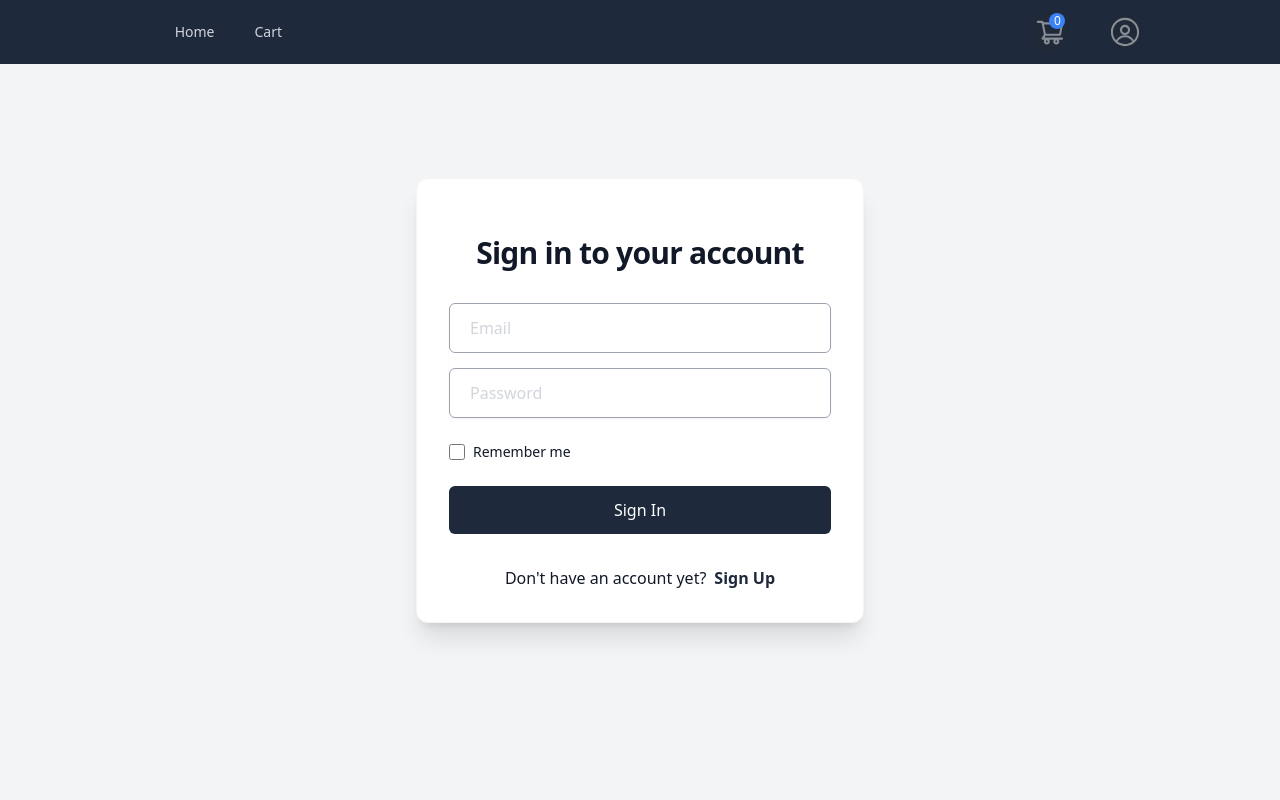
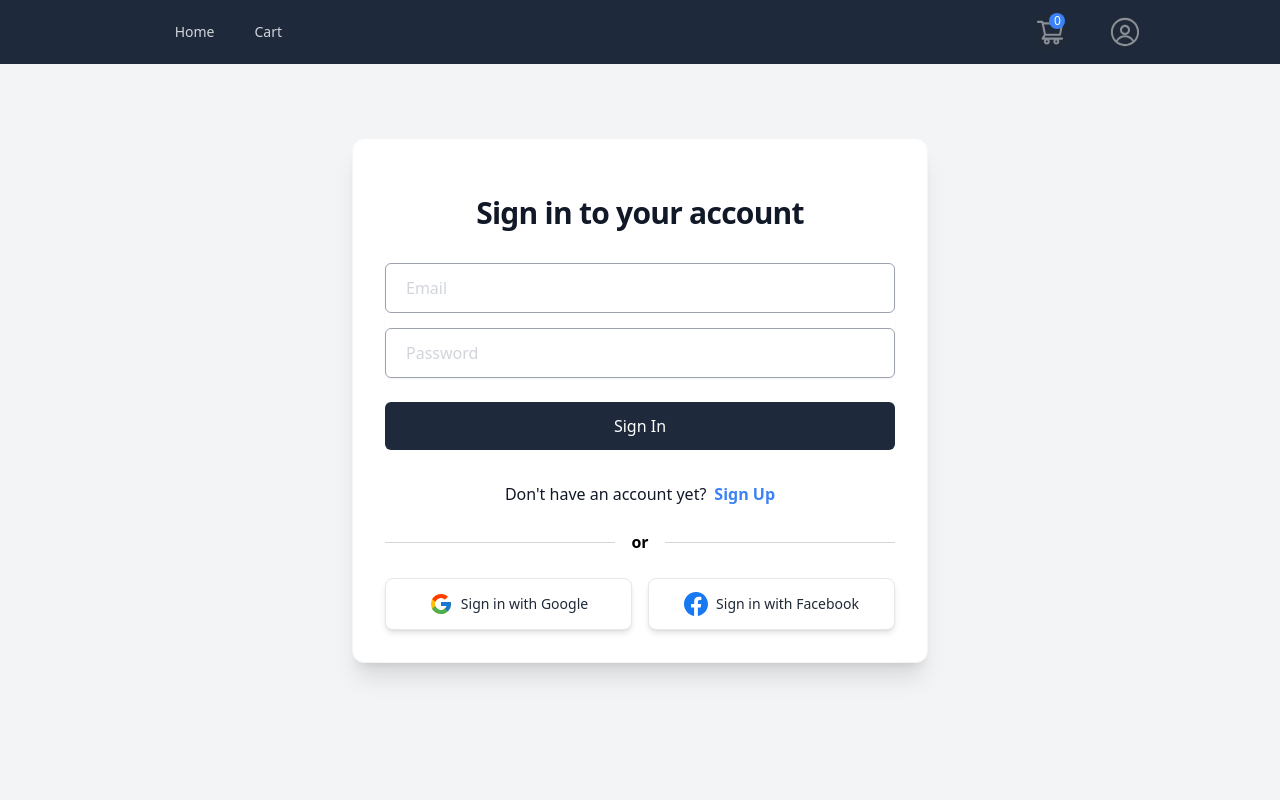
Before and after one commit to Sabbirhossain97/GadgetShop-Nextjs-Firebase, a Next.js app: page /Signin in a window 1280 px wide. Shown: the top 800 px of the page. Built offline with nearby package versions, Linux system fonts and the light colour scheme; no server answers.

Commit message:
added google and facebook authentication

```diff
--- a/components/Navbar.jsx
+++ b/components/Navbar.jsx
@@ -1,4 +1,4 @@
-import React, { useContext, useEffect, useState } from "react";
+import React, { useContext, useEffect, useState, useLayoutEffect } from "react";
 import { Context } from "../context";
 import Link from "next/link";
 import { AiOutlineShoppingCart } from "react-icons/ai";
@@ -11,29 +11,41 @@ import toast from "react-hot-toast";
 import Notification from "./subcomponents/Notification";
 
 const auth = getAuth(firebaseAapp);
+
+function useWindowSize() {
+  const [size, setSize] = useState([0, 0]);
+  useLayoutEffect(() => {
+    function updateSize() {
+      setSize([window.innerWidth, window.innerHeight]);
+    }
+    window.addEventListener("resize", updateSize);
+    updateSize();
+    return () => window.removeEventListener("resize", updateSize);
+  }, []);
+  return size;
+}
+
 export default function Navbar() {
   const getData = useContext(Context);
   const [openDropDown, setOpenDropDown] = useState(false);
   const [state, dispatch] = getData?.cartReducer;
-  const [avatar, setAvatar] = getData?.userAvatar;
   const [cartTotalValue, setCartTotalValue] = getData?.cartTotal;
-  const [isLoggedIn, setIsLoggedIn] = getData?.isAuth;
+  const [user, setUser] = getData?.isAuth;
   const [isOpen, setIsOpen] = useState(false);
   const [isSideBarOpen, setIsSideBarOpen] = useState(false);
   const [role, setRole] = useState("");
+  const [browserWindow, setBrowserWindow] = useState(null);
+  const [width, height] = useWindowSize();
   const router = useRouter();
-
-  console.log(isLoggedIn);
-  useEffect(() => {
-    const getUser = localStorage.getItem("user");
-    setRole(getUser);
-    if (getUser) {
-      setIsLoggedIn(true);
-    } else {
-      setIsLoggedIn(false);
-    }
-  }, []);
-
+  // useEffect(() => {
+  //   const getUser = localStorage.getItem("user");
+  //   setRole(getUser);
+  //   if (getUser) {
+  //     setIsLoggedIn(true);
+  //   } else {
+  //     setIsLoggedIn(false);
+  //   }
+  // }, []);
   const handleSignOut = async () => {
     await signOut(auth);
     dispatch({ type: "CLEAR_ALL" });
@@ -48,18 +60,18 @@ export default function Navbar() {
     }
   };
   const goToCart = () => {
-    if (window.innerWidth < 800) {
-      setIsSideBarOpen(!isSideBarOpen);
-    } else if (window.innerWidth > 800) {
-      setIsSideBarOpen(!isSideBarOpen);
-      if (!isLoggedIn) {
-        router.push("/Signin");
-      } else {
-        router.push("/Shop/Cart");
-      }
+    if (width < 800) {
+      setIsSideBarOpen(true);
+    } else if (width > 800) {
+      setIsSideBarOpen(false);
+      router.push("/Shop/Cart");
+      // if (!user) {
+      //   router.push("/Signin");
+      // } else {
+      //   router.push("/Shop/Cart");
+      // }
     }
   };
-
   return (
     <nav className="bg-slate-800 fixed right-0 left-0 top-0 z-10">
       <CartSideBar
@@ -67,9 +79,9 @@ export default function Navbar() {
         isSideBarOpen={isSideBarOpen}
       />
 
-      <div className="mx-auto w-10/12 px-2 sm:px-6 lg:px-8 ">
+      <div className="mx-auto w-full md:w-10/12 px-2 sm:px-6 lg:px-8  ">
         <div className="relative flex h-16 items-center justify-between">
-          <div className="absolute inset-y-0 left-0 flex items-center sm:hidden">
+          <div className="absolute inset-y-0 left-0 flex items-center sm:hidden ">
             <button
               type="button"
               className="inline-flex items-center justify-center rounded-md p-2 text-gray-400 hover:bg-gray-700 hover:text-white focus:outline-none focus:ring-2 focus:ring-inset focus:ring-white"
@@ -121,7 +133,7 @@ export default function Navbar() {
                   </p>
                 </Link>
 
-                {isLoggedIn ? (
+                {user ? (
                   <p
                     onClick={goToCart}
                     className="cursor-pointer text-gray-300 hover:bg-gray-700 hover:text-white rounded-md px-3 py-2 text-sm font-medium"
@@ -159,8 +171,12 @@ export default function Navbar() {
                   onClick={() => setOpenDropDown(!openDropDown)}
                 >
                   <span className="sr-only">Open user menu</span>
-                  {isLoggedIn ? (
-                    <img className="h-8 w-8 rounded-full" src={avatar} alt="" />
+                  {user ? (
+                    <img
+                      className="h-8 w-8 rounded-full"
+                      src={user?.photoURL}
+                      alt=""
+                    />
                   ) : (
                     <RxAvatar className="w-8 h-8 text-gray-100/50" />
                   )}
@@ -194,7 +210,7 @@ export default function Navbar() {
                     ""
                   )}
 
-                  {isLoggedIn ? (
+                  {user ? (
                     <p
                       onClick={handleSignOut}
                       className="cursor-pointer block px-4 py-2 text-sm text-gray-700"
@@ -235,7 +251,7 @@ export default function Navbar() {
               </p>
             </Link>
 
-            {isLoggedIn ? (
+            {user ? (
               <p
                 onClick={goToCart}
                 className="cursor-pointer text-gray-300 hover:bg-gray-700 hover:text-white rounded-md px-3 py-2 text-sm font-medium"
--- a/components/Reducers/reducer.js
+++ b/components/Reducers/reducer.js
@@ -5,10 +5,6 @@ export const reducer = (state, action) => {
     case "ADD_PRODUCT":
       let existingProduct = state.items.find((currentElm) => {
         if (currentElm.id === action.id) {
-          toast.warn("Item already in the cart!", {
-            position: "top-center",
-            toastId: "warn1",
-          });
           return currentElm;
         }
       });
--- a/pages/Shop/Cart.jsx
+++ b/pages/Shop/Cart.jsx
@@ -24,7 +24,6 @@ export default function Cart() {
       state.items.reduce((acm, currentElm) => acm + currentElm.quantity, 0)
     );
   }, [state]);
-  console.log(state);
   return (
     <div>
       <Navbar />
--- a/pages/Shop/Checkout.jsx
+++ b/pages/Shop/Checkout.jsx
@@ -15,7 +15,7 @@ export default function Checkout() {
       <Navbar />
       <div className="mx-auto w-11/12 relative ">
         <div className=" ">
-          <div className="relative md:flex md:flex-row md:items-center md:justify-center flex flex-col min-h-screen mt-16  ">
+          <div className=" relative md:flex md:flex-row md:items-center md:justify-center flex flex-col min-h-screen mt-16 flex-wrap ">
             {/* form section */}
             <div className=" absolute top-20 left-10 md:top-24 md:left-48 flex flex-row rounded-md text-xl font-medium text-black ">
               <Link href="/">
--- a/pages/Signin.jsx
+++ b/pages/Signin.jsx
@@ -8,6 +8,14 @@ import { Context } from "../context";
 import signIn from "../services/signin";
 import Spinner from "../components/subcomponents/Spinner";
 import Notification from "../components/subcomponents/Notification";
+import { FcGoogle } from "react-icons/fc";
+import { BsFacebook } from "react-icons/bs";
+import {
+  auth,
+  googleProvider,
+  facebookAuthProvider,
+} from "../services/authproviders";
+import { signInWithPopup } from "firebase/auth";
 
 export default function Signin() {
   const getData = useContext(Context);
@@ -15,6 +23,7 @@ export default function Signin() {
   const [password, setPassword] = useState("");
   const [loading, setLoading] = useState(false);
   const [user, setUser] = useState({});
+  const [error, setError] = useState("");
   const router = useRouter();
 
   const handleSubmit = async (e) => {
@@ -23,7 +32,7 @@ export default function Signin() {
       setLoading(true);
       const { user, error } = await signIn(email, password);
       if (error) {
-        console.log(error);
+        setError(error.message);
       } else {
         setUser(user);
       }
@@ -31,24 +40,48 @@ export default function Signin() {
       console.log(error);
     } finally {
       setLoading(false);
-         toast.success("Logged in!", {
-           position: "top-center",
-         });
-         router.push("/")
+      // toast.success("Logged in!", {
+      //   position: "top-center",
+      // });
+      // router.push("/");
+      setEmail("");
+      setPassword("");
     }
+  };
+  const signUpWithGoogle = () => {
+    signInWithPopup(auth, googleProvider)
+      .then((result) => {
+        console.log(result);
+      })
+      .catch((error) => console.log(error));
+  };
+  const signUpWithFacebook = () => {
+    signInWithPopup(auth, facebookAuthProvider)
+      .then((result) => {
+        console.log(result);
+      })
+      .catch((error) => console.log(error));
   };
 
   return (
     <div>
       <Navbar />
-      <Notification/>
+      <Notification />
       <div className="bg-gray-100 flex min-h-screen items-center justify-center px-4 py-12 sm:px-6 lg:px-8">
-        <div className="bg-white w-full max-w-md space-y-8 border border-gray-100 p-8 rounded-xl shadow-xl">
+        <div className="bg-white w-full max-w-xl space-y-8 border border-gray-100 p-8 rounded-xl shadow-xl">
           <div>
             <h2 className="mt-6 text-center text-3xl font-bold tracking-tight text-gray-900">
               Sign in to your account
             </h2>
           </div>
+          {error ? (
+            <div className="border p-3 border-red-400 bg-red-100/50 text-center">
+              <p className="text-red-500">{error} </p>
+            </div>
+          ) : (
+            ""
+          )}
+
           <form className="mt-8 space-y-6">
             <input type="hidden" name="remember" value="true" />
             <div className="-space-y-px rounded-md shadow-sm">
@@ -63,7 +96,10 @@ export default function Signin() {
                   autoComplete="current-email"
                   required
                   value={email}
-                  onChange={(e) => setEmail(e.target.value)}
+                  onChange={(e) => {
+                    setEmail(e.target.value);
+                    setError("");
+                  }}
                   className="placeholder:text-gray-300 text-base font-medium text-left text-slate-800  focus:ring-blue-500 focus:border-blue-500 block w-full pl-5 p-3 rounded-md bg-white border border-gray-400"
                   placeholder="Email"
                 />
@@ -86,23 +122,6 @@ export default function Signin() {
               </div>
             </div>
 
-            <div className="flex items-center justify-between">
-              <div className="flex items-center">
-                <input
-                  id="remember-me"
-                  name="remember-me"
-                  type="checkbox"
-                  className="h-4 w-4 rounded border-gray-300 text-indigo-600 focus:ring-indigo-600"
-                />
-                <label
-                  htmlFor="remember-me"
-                  className="ml-2 block text-sm text-gray-900"
-                >
-                  Remember me
-                </label>
-              </div>
-            </div>
-
             <div>
               <button
                 type="submit"
@@ -121,11 +140,38 @@ export default function Signin() {
                   </span>
 
                   <Link href="/Signup">
-                    <span className="ml-2 text-base font-bold text-center text-slate-800 hover:text-blue-700">
+                    <span className="ml-2 text-base font-semibold text-center text-blue-500 hover:text-blue-700">
                       Sign Up
                     </span>
                   </Link>
                 </p>
+              </div>
+            </div>
+            <div className="my-4 flex items-center before:mt-0.5 before:flex-1 before:border-t before:border-neutral-300 after:mt-0.5 after:flex-1 after:border-t after:border-neutral-300">
+              <p className="mx-4 mb-0 text-center font-semibold dark:text-slate-900">
+                or
+              </p>
+            </div>
+            <div className="flex flex-row w-full ">
+              <div className="flex items-center justify-center h-[52px] w-1/2 ">
+                <button
+                  type="button"
+                  onClick={signUpWithGoogle}
+                  className="w-full flex items-center justify-center h-[52px] bg-white border border-gray-200 rounded-lg shadow-md px-6 py-2 text-sm font-medium text-gray-800  hover:bg-gray-100 focus:outline-none focus:ring-2 focus:ring-offset-2 focus:ring-gray-500"
+                >
+                  <FcGoogle className="text-2xl" />
+                  <span className="ml-2 text-sm">Sign in with Google</span>
+                </button>
+              </div>
+              <div className="flex items-center justify-start h-[52px] w-1/2 ml-4">
+                <button
+                  type="button"
+                  onClick={signUpWithFacebook}
+                  className="flex w-full items-center justify-center h-[52px] bg-white border border-gray-200 rounded-lg shadow-md px-6 py-2 text-sm font-medium text-gray-800  hover:bg-gray-100 focus:outline-none focus:ring-2 focus:ring-offset-2 focus:ring-gray-500"
+                >
+                  <BsFacebook className="text-2xl text-[#1778f2]" />
+                  <span className="ml-2">Sign in with Facebook</span>
+                </button>
               </div>
             </div>
           </form>
--- a/pages/Signup.jsx
+++ b/pages/Signup.jsx
@@ -9,11 +9,18 @@ import toast from "react-hot-toast";
 import Notification from "../components/subcomponents/Notification";
 import { FcGoogle } from "react-icons/fc";
 import { BsFacebook } from "react-icons/bs";
+import {
+  auth,
+  googleProvider,
+  facebookAuthProvider,
+} from "../services/authproviders";
+import { signInWithPopup } from "firebase/auth";
 
 export default function Signup() {
   const [email, setEmail] = useState("");
   const [password, setPassword] = useState("");
   const [loading, setLoading] = useState(false);
+  const [error, setError] = useState("");
   const router = useRouter();
 
   const handleSubmit = async (e) => {
@@ -23,7 +30,7 @@ export default function Signup() {
       setLoading(true);
       const { user, error } = await signup(email, password);
       if (error) {
-        console.log(error);
+        setError(error.message);
       } else {
         console.log(user);
       }
@@ -32,6 +39,21 @@ export default function Signup() {
     } finally {
       setLoading(false);
     }
+  };
+
+  const signUpWithGoogle = () => {
+    signInWithPopup(auth, googleProvider)
+      .then((result) => {
+        console.log(result);
+      })
+      .catch((error) => console.log(error));
+  };
+  const signUpWithFacebook = () => {
+    signInWithPopup(auth, facebookAuthProvider)
+      .then((result) => {
+        console.log(result);
+      })
+      .catch((error) => console.log(error));
   };
 
   return (
@@ -44,27 +66,14 @@ export default function Signup() {
               Create your account
             </h2>
           </div>
+          {error ? (
+            <div className="border p-3 border-red-400 bg-red-100/50 text-center">
+              <p className="text-red-500">{error} </p>
+            </div>
+          ) : (
+            ""
+          )}
           <form className="mt-8 space-y-6">
-            <div className="flex flex-row w-full ">
-              <div className="flex items-center justify-center h-[52px] w-1/2 ">
-                <button className="w-full flex items-center justify-center h-[52px] bg-white border border-gray-200 rounded-lg shadow-md px-6 py-2 text-sm font-medium text-gray-800  hover:bg-gray-100 focus:outline-none focus:ring-2 focus:ring-offset-2 focus:ring-gray-500">
-                  <FcGoogle className="text-2xl" />
-                  <span className="ml-2 text-sm">Sign up with Google</span>
-                </button>
-              </div>
-              <div className="flex items-center justify-start h-[52px] w-1/2 ml-4">
-                <button className="flex w-full items-center justify-center h-[52px] bg-white border border-gray-200 rounded-lg shadow-md px-6 py-2 text-sm font-medium text-gray-800  hover:bg-gray-100 focus:outline-none focus:ring-2 focus:ring-offset-2 focus:ring-gray-500">
-                  <BsFacebook className="text-2xl text-[#1778f2]" />
-                  <span className="ml-2">Sign up with Facebook</span>
-                </button>
-              </div>
-            </div>
-
-            <div className=" flex justify-center font-semibold">
-              <h3>or</h3>
-              <hr className="bg-blue-500" />
-              <hr className="bg-blue-500" />
-            </div>
             <div className="-space-y-px rounded-md shadow-sm">
               <div className="mt-4">
                 <label htmlFor="email" className="sr-only">
@@ -77,7 +86,10 @@ export default function Signup() {
                   autoComplete="current-email"
                   required
                   value={email}
-                  onChange={(e) => setEmail(e.target.value)}
+                  onChange={(e) => {
+                    setEmail(e.target.value);
+                    setError("");
+                  }}
                   className="placeholder:text-gray-300 text-base font-medium text-left text-slate-800  focus:ring-blue-500 focus:border-blue-500 block w-full pl-5 p-3 rounded-md bg-white border border-gray-400"
                   placeholder="Email"
                 />
@@ -100,23 +112,6 @@ export default function Signup() {
               </div>
             </div>
 
-            <div className="flex items-center justify-between">
-              <div className="flex items-center">
-                <input
-                  id="remember-me"
-                  name="remember-me"
-                  type="checkbox"
-                  className="h-4 w-4 rounded border-gray-300 text-indigo-600 focus:ring-indigo-600"
-                />
-                <label
-                  htmlFor="remember-me"
-                  className="ml-2 block text-sm text-gray-900"
-                >
-                  Remember me
-                </label>
-              </div>
-            </div>
-
             <div>
               <button
                 type="submit"
@@ -130,16 +125,43 @@ export default function Signup() {
               </button>
               <div className="text-center mt-8">
                 <p>
-                  <span className=" text-base font-medium text-center text-gray-900">
+                  <span className=" text-base font-semibold text-center text-gray-900">
                     Already have an account ?
                   </span>
 
                   <Link href="/Signin">
-                    <span className="ml-2 text-base font-bold text-center text-slate-900 hover:text-blue-700">
+                    <span className="ml-2 text-base font-semibold text-center text-blue-500 hover:text-blue-700">
                       Sign In
                     </span>
                   </Link>
                 </p>
+              </div>
+            </div>
+            <div class="my-4 flex items-center before:mt-0.5 before:flex-1 before:border-t before:border-neutral-300 after:mt-0.5 after:flex-1 after:border-t after:border-neutral-300">
+              <p class="mx-4 mb-0 text-center font-semibold dark:text-slate-900">
+                or
+              </p>
+            </div>
+            <div className="flex flex-row w-full ">
+              <div className="flex items-center justify-center h-[52px] w-1/2 ">
+                <button
+                  type="button"
+                  onClick={signUpWithGoogle}
+                  className="w-full flex items-center justify-center h-[52px] bg-white border border-gray-200 rounded-lg shadow-md px-6 py-2 text-sm font-medium text-gray-800  hover:bg-gray-100 focus:outline-none focus:ring-2 focus:ring-offset-2 focus:ring-gray-500"
+                >
+                  <FcGoogle className="text-2xl" />
+                  <span className="ml-2 text-sm">Sign in with Google</span>
+                </button>
+              </div>
+              <div className="flex items-center justify-start h-[52px] w-1/2 ml-4">
+                <button
+                  type="button"
+                  onClick={signUpWithFacebook}
+                  className="flex w-full items-center justify-center h-[52px] bg-white border border-gray-200 rounded-lg shadow-md px-6 py-2 text-sm font-medium text-gray-800  hover:bg-gray-100 focus:outline-none focus:ring-2 focus:ring-offset-2 focus:ring-gray-500"
+                >
+                  <BsFacebook className="text-2xl text-[#1778f2]" />
+                  <span className="ml-2">Sign in with Facebook</span>
+                </button>
               </div>
             </div>
           </form>
--- /dev/null
+++ b/services/authproviders.js
@@ -0,0 +1,8 @@
+import { getAuth, GoogleAuthProvider, FacebookAuthProvider } from "firebase/auth";
+import firebaseAapp from "./firebase";
+
+const auth = getAuth(firebaseAapp);
+
+const googleProvider = new GoogleAuthProvider();
+const facebookAuthProvider = new FacebookAuthProvider();
+export { auth, googleProvider, facebookAuthProvider };
```
Also changed, not shown: components/FeaturedCategories.jsx (+5 -5 lines).
